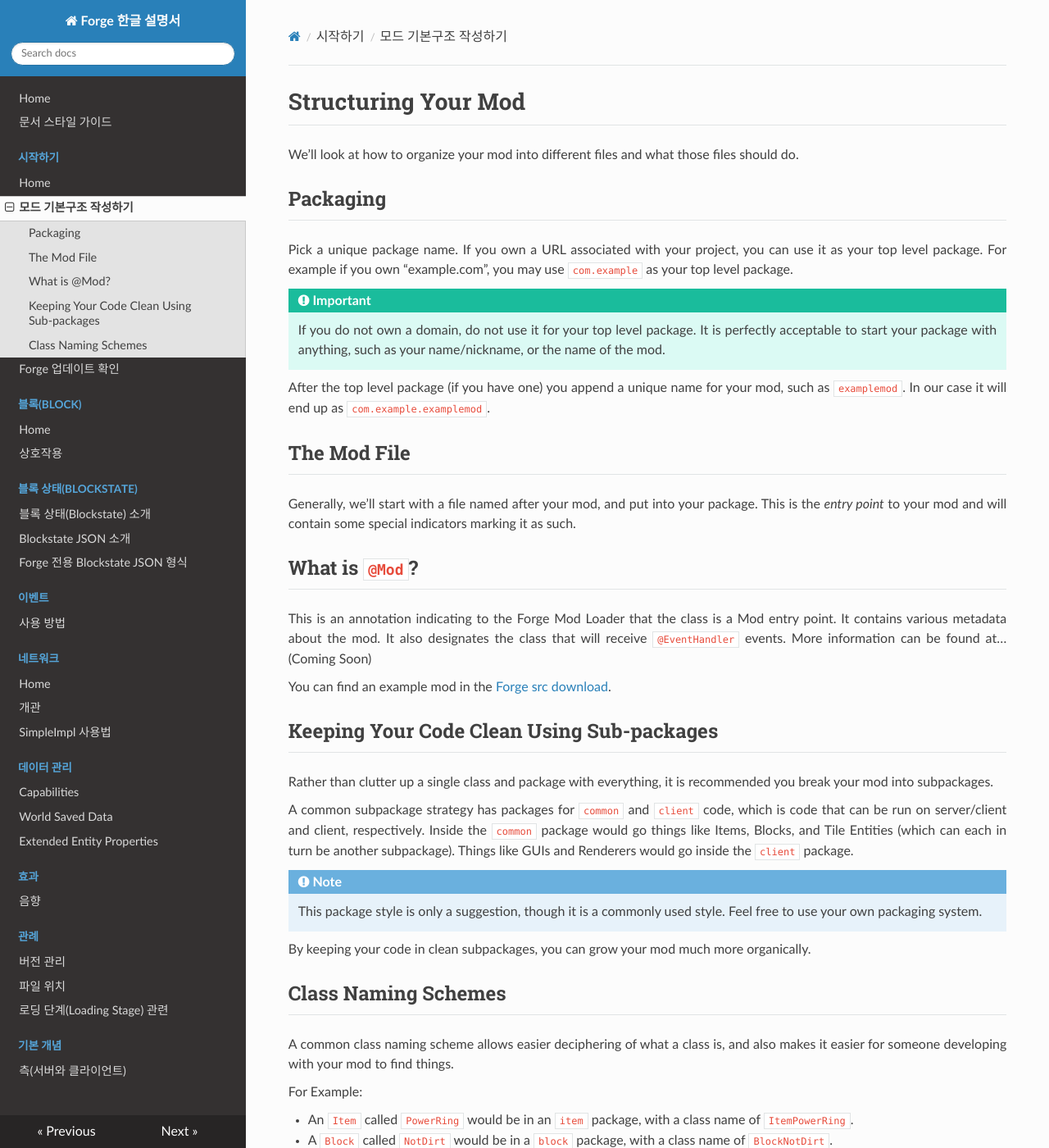
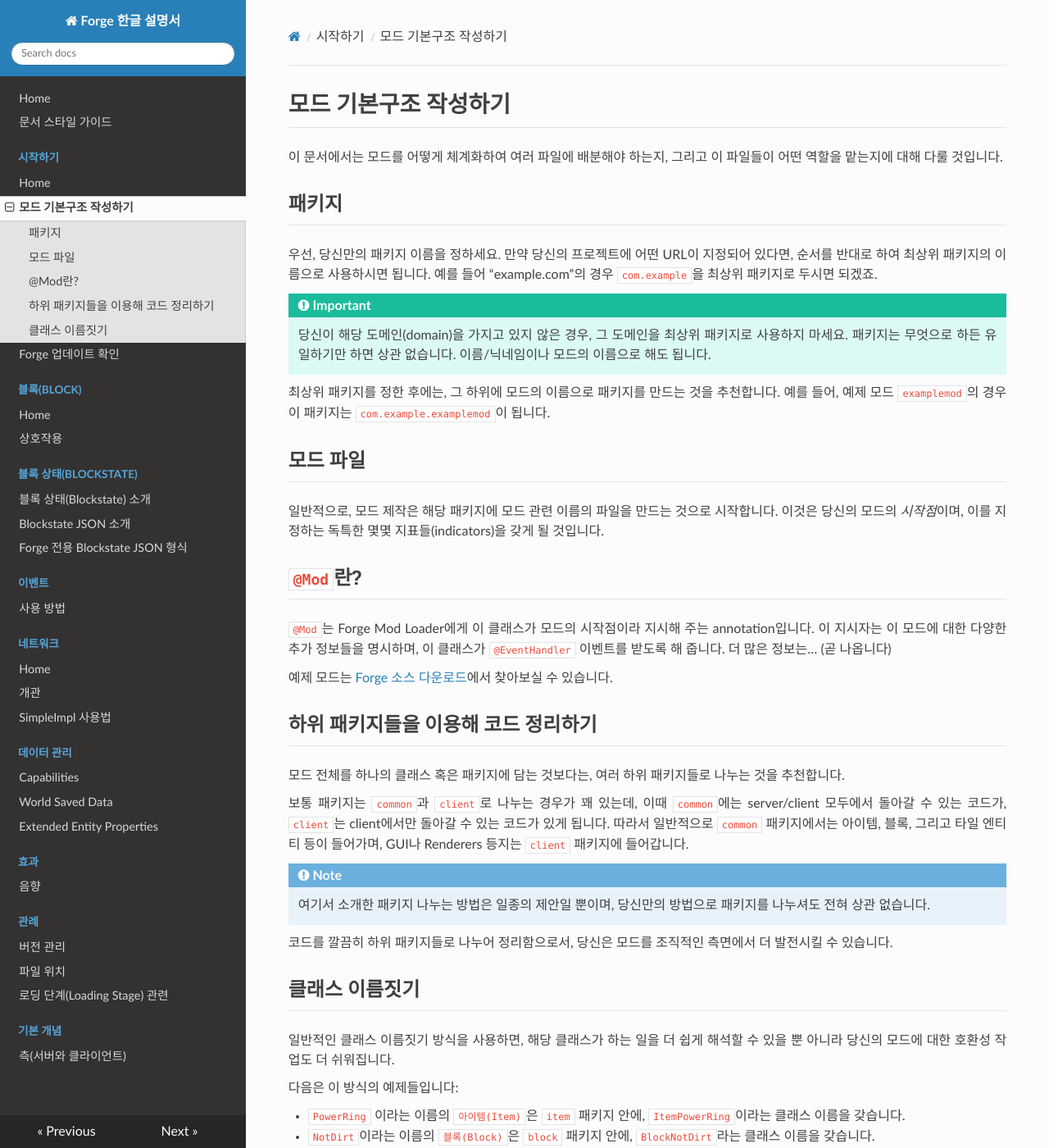
Before and after one commit to 01QueN10/Documentation-KO, an MkDocs documentation site: the page built from docs/gettingstarted/structuring.md, in a window 1280 px wide and 1400 px high. Shown: the whole window at 82% size. Built offline with MkDocs 1.6.1, drawn with Linux system fonts in a browser that asks for light colours; nearby versions of some CDN libraries; old or Windows-style settings are respelled for this version of MkDocs; some of the changed text lies outside the part shown.

Commit message:
Update structuring.md
Localized Mod Structuring.

```diff
--- a/docs/gettingstarted/structuring.md
+++ b/docs/gettingstarted/structuring.md
@@ -1,54 +1,53 @@
-Structuring Your Mod
+모드 기본구조 작성하기
 ====================
 
-We'll look at how to organize your mod into different files and what those files should do.
+이 문서에서는 모드를 어떻게 체계화하여 여러 파일에 배분해야 하는지, 그리고 이 파일들이 어떤 역할을 맡는지에 대해 다룰 것입니다.
 
-Packaging
+패키지
 ---------
 
-Pick a unique package name. If you own a URL associated with your project, you can use it as your top level package. For example if you own "example.com", you may use `com.example` as your top level package.
+우선, 당신만의 패키지 이름을 정하세요. 만약 당신의 프로젝트에 어떤 URL이 지정되어 있다면, 순서를 반대로 하여 최상위 패키지의 이름으로 사용하시면 됩니다. 예를 들어 "example.com"의 경우 `com.example`을 최상위 패키지로 두시면 되겠죠.
 
 !!! important
 
-    If you do not own a domain, do not use it for your top level package. It is perfectly acceptable to start your package with anything, such as your name/nickname, or the name of the mod.
+    당신이 해당 도메인(domain)을 가지고 있지 않은 경우, 그 도메인을 최상위 패키지로 사용하지 마세요. 패키지는 무엇으로 하든 유일하기만 하면 상관 없습니다. 이름/닉네임이나 모드의 이름으로 해도 됩니다.
 
-After the top level package (if you have one) you append a unique name for your mod, such as `examplemod`. In our case it will end up as `com.example.examplemod`.
+최상위 패키지를 정한 후에는, 그 하위에 모드의 이름으로 패키지를 만드는 것을 추천합니다. 예를 들어, 예제 모드 `examplemod`의 경우 이 패키지는 `com.example.examplemod`이 됩니다.
 
-The Mod File
+모드 파일
 ------------
 
-Generally, we'll start with a file named after your mod, and put into your package. This is the *entry point* to your mod
-and will contain some special indicators marking it as such.
+일반적으로, 모드 제작은 해당 패키지에 모드 관련 이름의 파일을 만드는 것으로 시작합니다. 이것은 당신의 모드의 *시작점*이며, 이를 지정하는 독특한 몇몇 지표들(indicators)을 갖게 될 것입니다.
 
-What is `@Mod`?
+`@Mod`란?
 -------------
 
-This is an annotation indicating to the Forge Mod Loader that the class is a Mod entry point. It contains various metadata about the mod. It also designates the class that will receive `@EventHandler` events. More information can be found at... (Coming Soon)
+`@Mod`는 Forge Mod Loader에게 이 클래스가 모드의 시작점이라 지시해 주는 annotation입니다. 이 지시자는 이 모드에 대한 다양한 추가 정보들을 명시하며, 이 클래스가 `@EventHandler` 이벤트를 받도록 해 줍니다. 더 많은 정보는... (곧 나옵니다)
 
-You can find an example mod in the [Forge src download](http://files.minecraftforge.net/).
+예제 모드는 [Forge 소스 다운로드](http://files.minecraftforge.net/)에서 찾아보실 수 있습니다.
 
-Keeping Your Code Clean Using Sub-packages
+하위 패키지들을 이용해 코드 정리하기
 ------------------------------------------
 
-Rather than clutter up a single class and package with everything, it is recommended you break your mod into subpackages.
+모드 전체를 하나의 클래스 혹은 패키지에 담는 것보다는, 여러 하위 패키지들로 나누는 것을 추천합니다.
 
-A common subpackage strategy has packages for `common` and `client` code, which is code that can be run on server/client and client, respectively. Inside the `common` package would go things like Items, Blocks, and Tile Entities (which can each in turn be another subpackage). Things like GUIs and Renderers would go inside the `client` package.
+보통 패키지는 `common`과 `client`로 나누는 경우가 꽤 있는데, 이때 `common`에는 server/client 모두에서 돌아갈 수 있는 코드가, `client`는 client에서만 돌아갈 수 있는 코드가 있게 됩니다. 따라서 일반적으로 `common` 패키지에서는 아이템, 블록, 그리고 타일 엔티티 등이 들어가며, GUI나 Renderers 등지는 `client` 패키지에 들어갑니다.
 
 !!! note
 
-    This package style is only a suggestion, though it is a commonly used style. Feel free to use your own packaging system.
+    여기서 소개한 패키지 나누는 방법은 일종의 제안일 뿐이며, 당신만의 방법으로 패키지를 나누셔도 전혀 상관 없습니다.
 
-By keeping your code in clean subpackages, you can grow your mod much more organically.
+코드를 깔끔히 하위 패키지들로 나누어 정리함으로서, 당신은 모드를 조직적인 측면에서 더 발전시킬 수 있습니다.
 
-Class Naming Schemes
+클래스 이름짓기
 --------------------
 
-A common class naming scheme allows easier deciphering of what a class is, and also makes it easier for someone developing with your mod to find things.
+일반적인 클래스 이름짓기 방식을 사용하면, 해당 클래스가 하는 일을 더 쉽게 해석할 수 있을 뿐 아니라 당신의 모드에 대한 호환성 작업도 더 쉬워집니다.
 
-For Example:
+다음은 이 방식의 예제들입니다:
 
-* An `Item` called `PowerRing` would be in an `item` package, with a class name of `ItemPowerRing`.
-* A `Block` called `NotDirt` would be in a `block` package, with a class name of `BlockNotDirt`.
-* Finally, a `TileEntity` for a block called `SuperChewer` would be a `tile` or `tileentity` package, with a class name of `TileSuperChewer`.
+* `PowerRing` 이라는 이름의 `아이템(Item)`은 `item` 패키지 안에, `ItemPowerRing`이라는 클래스 이름을 갖습니다.
+* `NotDirt`이라는 이름의 `블록(Block)`은 `block` 패키지 안에, `BlockNotDirt`라는 클래스 이름을 갖습니다.
+* 마지막으로, `SuperChewer`이라는 이름의 `타일엔티티(TileEntity)`는 `tile` 혹은 `tileentity` 패키지 안에, `TileSuperChewer`라는 이름을 갖습니다.
 
-Prepending your class names with what *kind* of object they are makes it easier to figure out what a class is, or guess the class for an object.
+이렇게 클래스 이름 앞에 그 *종류*를 붙임으로써, 그 역할을 더 쉽게 이해할 수 있도록 만들 수 있습니다.
```
